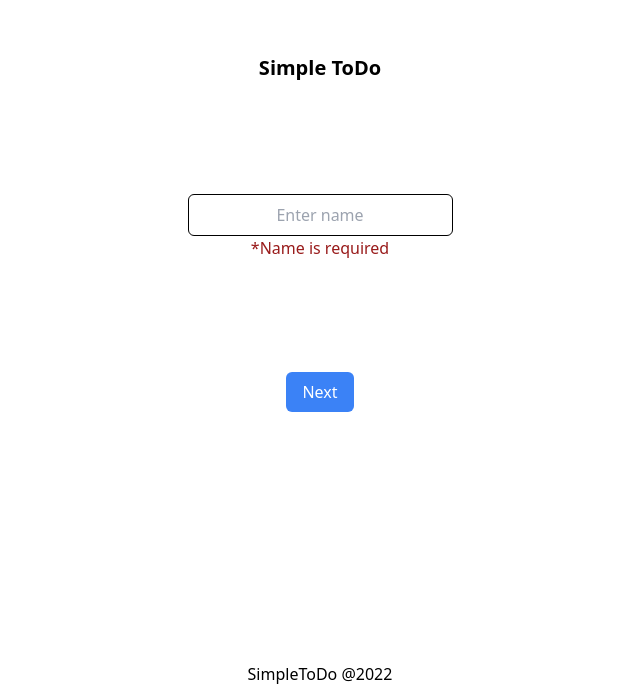
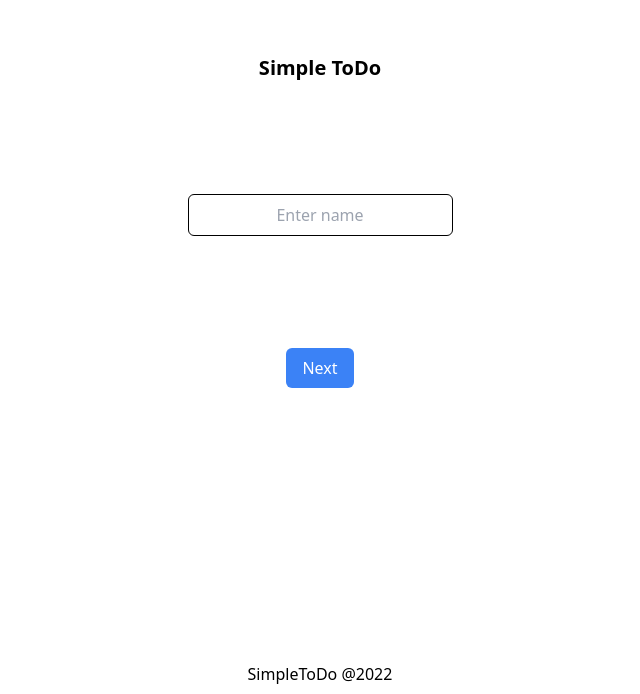
Before and after one commit to SaiyaraOishi/Todo-App, a React (Create React App) app: page / in a window 1280 px wide. Shown: the part 106-800 px from the top of the page, without its empty margins (320-960 px from the left). Built offline with nearby package versions, Linux system fonts and the light colour scheme.

Commit message:
useFormik hook implemented on <Login/>

```diff
--- a/package.json
+++ b/package.json
@@ -6,6 +6,7 @@
     "@testing-library/jest-dom": "^5.16.5",
     "@testing-library/react": "^13.3.0",
     "@testing-library/user-event": "^13.5.0",
+    "formik": "^2.2.9",
     "react": "^18.2.0",
     "react-dom": "^18.2.0",
     "react-redux": "^8.0.2",
--- a/src/components/Login.js
+++ b/src/components/Login.js
@@ -1,39 +1,64 @@
 import Footer from "./Footer";
 import { useNavigate } from "react-router-dom";
-import { useState } from "react";
+// import { useState } from "react";
 import { useDispatch } from "react-redux";
 import { addName } from "../redux/user/actions";
+import { useFormik } from "formik";
+
+const initialValues = {
+    name: ""
+};
+
+const validate = values => {
+    let errors = {};
+
+    if (!values.name) {
+        errors.name = "*Name is required";
+    }
+
+    return errors;
+}
 
 export default function Login() {
 
-    const [name, setName] = useState("");
+    const navigate = useNavigate();
     const dispatch = useDispatch();
 
-    const formIsValid = name.trim().length > 0;
-
-    const navigate = useNavigate();
-
-    const onNextClick = () => {
-        if (formIsValid) {
-            dispatch(addName(name));
+    const formik = useFormik({
+        initialValues,
+        validate,
+        onSubmit: values => {
+            dispatch(addName(values.name));
             navigate("/dashboard");
         }
-    }
+    });
 
-    const handleNameChange = (e) => {
-        setName(e.target.value);
-    }
+    // const [name, setName] = useState("");
+
+    // const formIsValid = name.trim().length > 0;
+
+    // const onNextClick = () => {
+    //         dispatch(addName(formik.values.name));
+    //         navigate("/dashboard");
+    // }
+
+    // const handleNameChange = (e) => {
+    //     setName(e.target.value);
+    // }
 
     return (
         <>
             <div className="text-center mt-40 font-bold text-xl">Simple ToDo</div>
-            <div className="flex justify-center mt-28">
-                <input className="rounded-md border border-black text-center px-4 py-2" type="text" placeholder="Enter name" id="name" value={name} onChange={handleNameChange} />
-            </div>
-            <div className="text-red-800 text-center">{!formIsValid && <p>*Name is required</p>}</div>
-            <div className="flex justify-center mt-28">
-                <button type="submit" className="bg-blue-500 px-4 py-2 text-white rounded-md" onClick={onNextClick}>Next</button>
-            </div>
+            <form onSubmit={formik.handleSubmit}>
+                <div className="flex justify-center mt-28">
+                    <input className="rounded-md border border-black text-center px-4 py-2" type="text" placeholder="Enter name" id="name" value={formik.values.name} onChange={formik.handleChange} />
+                </div>
+                {formik.errors.name ? <div className="text-red-800 text-center">{formik.errors.name}</div> : null}
+                {/* <div className="text-red-800 text-center">{!formIsValid && <p>*Name is required</p>}</div> */}
+                <div className="flex justify-center mt-28">
+                    <button type="submit" className="bg-blue-500 px-4 py-2 text-white rounded-md">Next</button>
+                </div>
+            </form>
             <Footer />
         </>
     )
```
Also changed, not shown: 1 other file (tests, documents, lock files or other folders).
